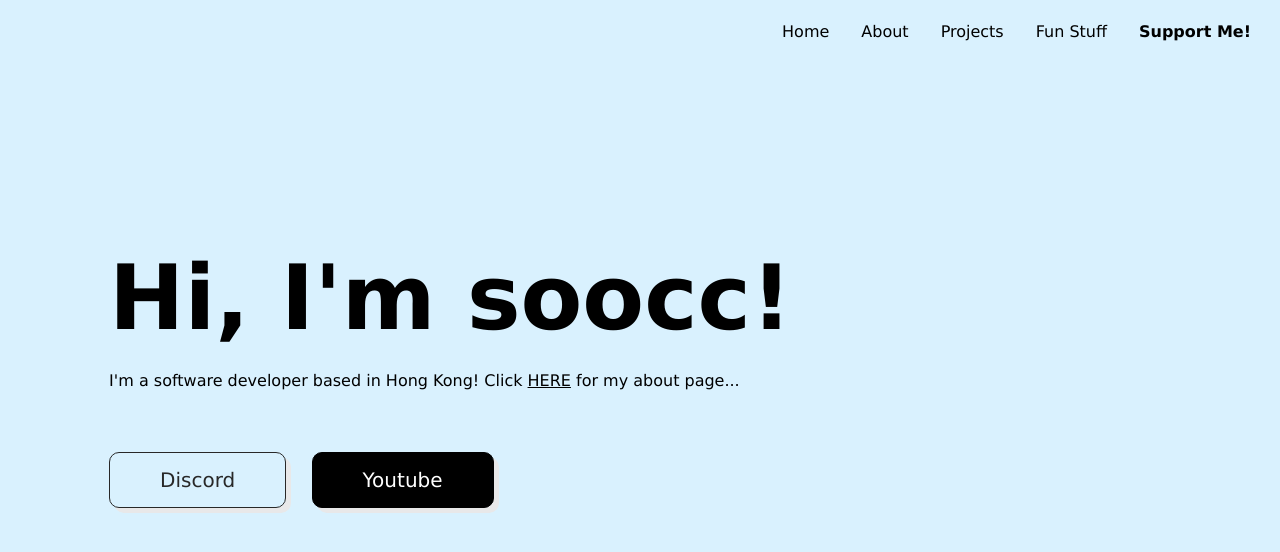
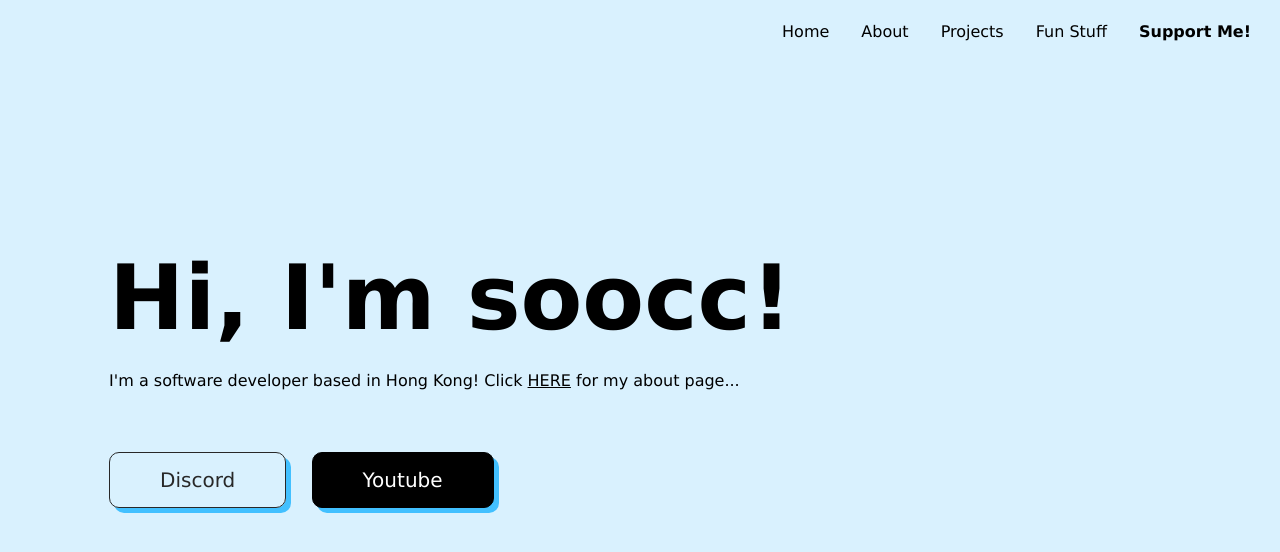
Before and after one commit to soocc/sooccsocks2, a Jekyll site: the page built from index.html, in a window 1280 px wide. Shown: the top 552 px of the page. Built offline with Jekyll 4.4.1, drawn with Linux system fonts in a browser that asks for light colours.

Commit message:
Update styles.css

```diff
--- a/styles/styles.css
+++ b/styles/styles.css
@@ -105,7 +105,7 @@ p {
   border-width: 1px;
   border-radius: 10px 10px 10px 10px;
   cursor: pointer;
-  box-shadow: 5px 5px 0px #e8e8e9;
+  box-shadow: 5px 5px 0px #42c0ff;
 }
 
 .black-button {
```
